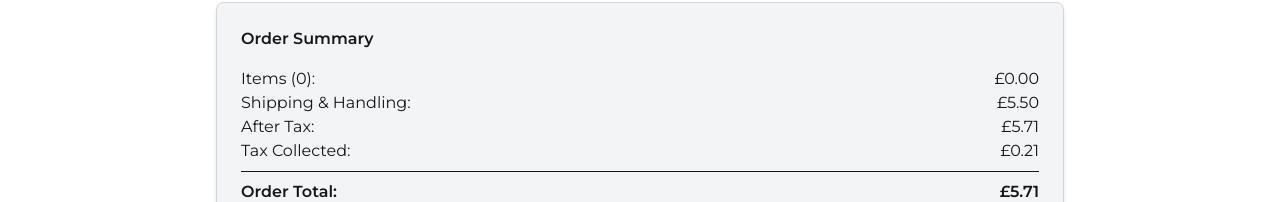
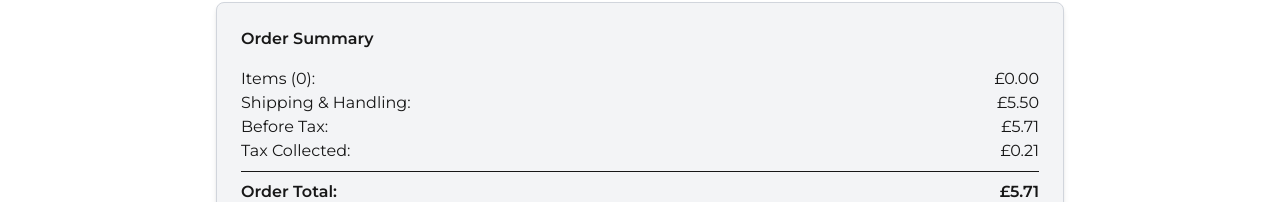
Before and after one commit to Sumitchouhan774/TrendTrunk, a Next.js app: page /cart/checkout in a window 1280 px wide. Shown: the part 750-952 px from the top of the page. Built offline with nearby package versions, Linux system fonts and the light colour scheme; a web font is replaced by a local one.

Commit message:
Update code

```diff
--- a/src/app/cart/checkout/page.js
+++ b/src/app/cart/checkout/page.js
@@ -133,7 +133,7 @@ const Checkout = () => {
                 <h2 className="font-semibold mb-4">Order Summary</h2>
                 <p>Items ({cart.length}): <span className="float-right">£{subtotal.toFixed(2)}</span></p>
                 <p>Shipping & Handling: <span className="float-right">£{shipping.toFixed(2)}</span></p>
-                <p>After Tax: <span className="float-right">£{total.toFixed(2)}</span></p>
+                <p>Before Tax: <span className="float-right">£{total.toFixed(2)}</span></p>
                 <p>Tax Collected: <span className="float-right">£{tax.toFixed(2)}</span></p>
                 <hr className="my-2" />
                 <p className="font-semibold">Order Total: <span className="float-right">£{total.toFixed(2)}</span></p>
```
